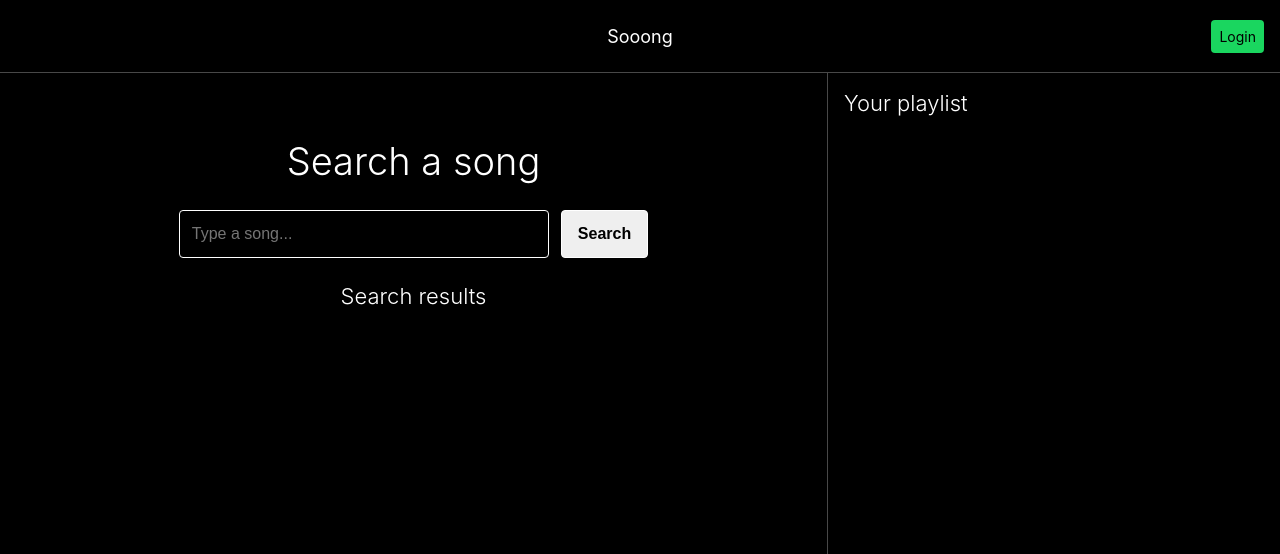
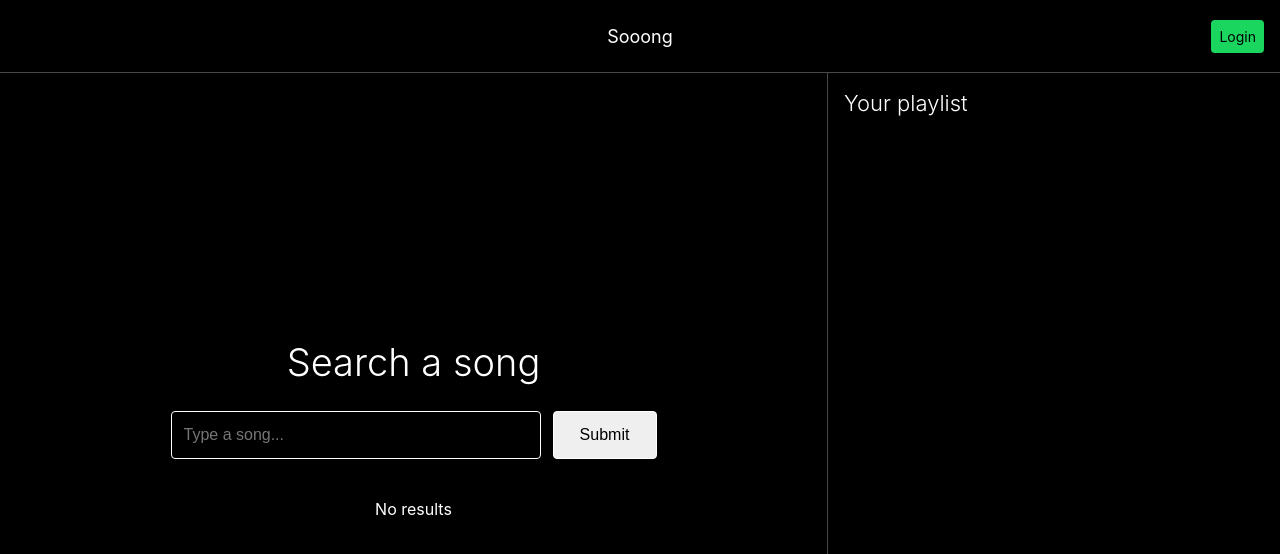
Before and after one commit to bprigent/class-6-spotify-app, a React (Create React App) app: page / in a window 1280 px wide. Shown: the top 554 px of the page. Built offline with nearby package versions, Linux system fonts and the light colour scheme.

Commit message:
finalized search system

```diff
--- a/src/App.css
+++ b/src/App.css
@@ -13,7 +13,9 @@
   display: flex;
   flex-flow: row;
   color: white;
+  overflow: hidden;
 }
+
 
 
 
@@ -22,9 +24,24 @@
 
 .AppCol1 {
   flex: 1;
+
+  padding: 64px;
   background-color: rgb(0, 0, 0);
   border-right: 1px solid #484848;
+
+  display: flex;
+  flex-direction: column;
+  justify-content: center;
+  align-items: center;
+
+  overflow: scroll;
+
 }
+
+
+
+
+
 
 .AppCol2 {
   width: 420px;
@@ -34,10 +51,3 @@
   flex-direction: column;
   align-items: flex-start;
 }
-
-.AppCol1-inner_wrapper {
-  padding: 64px;
-  display: flex;
-  flex-direction: column;
-  align-items: center;
-}
--- a/src/App.js
+++ b/src/App.js
@@ -13,11 +13,9 @@ function App() {
     <div className="App">
       <Nav />
       <div className='appBody'>
-        <div className='AppCol1'>
-          <div className='AppCol1-inner_wrapper'>
-            <FontH1 copy="Search a song" />
-            <Search />
-          </div>
+        <div id="AppCol1" className='AppCol1'>
+          <FontH1 copy="Search a song" />
+          <Search />
         </div>
         <div className='AppCol2'>
           <FontH2 copy="Your playlist" />
@@ -27,4 +25,6 @@ function App() {
   );
 };
 
+
+
 export default App;
--- a/src/Buttons.css
+++ b/src/Buttons.css
@@ -7,6 +7,7 @@
     border-radius: 4px;
     border: 0px;
     text-decoration: none;
+    cursor:pointer;
 }
 
 .BtnGrey {
@@ -18,4 +19,19 @@
     border-radius: 4px;
     border: 0px;
     min-width: 80px;
+    cursor:pointer;
 }
+
+.BtnWhite {
+    font-size: 16px;
+    height: 48px;
+    width: 104px;
+    padding-left: 16px;
+    padding-right: 16px;
+
+    border-radius: 4px;
+    border: 1px solid #ffffff;
+
+    font-weight: 400;
+    cursor:pointer;
+}
--- a/src/Buttons.js
+++ b/src/Buttons.js
@@ -11,3 +11,9 @@ export function BtnGrey(props) {
         <button className="BtnGrey" onClick={props.handleClick} >{props.copy}</button>
     );
 };
+
+export function BtnInputWhite(props) {
+    return (
+        <input className="BtnWhite" type="submit" value={props.copy}/>
+    );
+};
--- a/src/Form.css
+++ b/src/Form.css
@@ -18,15 +18,3 @@
 
     color: #ffffff;
 }
-
-.form-button-input {
-    font-size: 16px;
-    height: 48px;
-    padding-left: 16px;
-    padding-right: 16px;
-
-    border-radius: 4px;
-    border: 1px solid #ffffff;
-
-    font-weight: 700;
-}
--- a/src/Form.js
+++ b/src/Form.js
@@ -1,12 +1,13 @@
 
 import "./Form.css";
+import {BtnInputWhite} from "./Buttons"
 
 function Form({handleSubmit, handleTypeInInput}){
 
     return (
         <form onSubmit={handleSubmit} className="formWrapper">
             <input className="form-text-input" placeholder="Type a song..." type="text" onChange={handleTypeInInput}/>
-            <input className="form-button-input" type="submit" value="Search"/>
+            <BtnInputWhite copy="Submit" />
         </form>
     );
 
--- a/src/Search.js
+++ b/src/Search.js
@@ -1,7 +1,7 @@
-import {useEffect, useState} from 'react';
+import {useState} from 'react';
 import Form from './Form';
 import SongCard from './SongCard';
-import {FontH1, FontH2} from './Fonts';
+import {FontH2} from './Fonts';
 
 import React from 'react';
 import axios from 'axios';
@@ -30,7 +30,12 @@ function Search(){
                 limit: "30"
             }
         })
+        //add data to song object
         setSongs(data.tracks.items)
+
+        //change css class of container to show search on top
+        document.getElementById("AppCol1").style.justifyContent = "flex-start";
+
     };
 
     //Create song result list
@@ -41,14 +46,23 @@ function Search(){
     };
 
     //Get text value inside input
-    const getInputValue = (e) => setSearchKey(e.target.value);
+    const getInputValue = (element) => {
+        //clear songs array of the input is cleared
+        if (!element.target.value) {
+            setSongs([])
+            //change css to center div element
+            document.getElementById("AppCol1").style.justifyContent = "center";
+        }
+        //set text value to enable search
+        setSearchKey(element.target.value)
+    };
 
     return (
-        <div>
+        <>
             <Form handleTypeInInput={getInputValue} handleSubmit={SearchSongs} />
-            <FontH2 copy="Search results"/>
-            <div>{renderSongs()}</div>
-        </div>
+            {!searchKey ? <p>No results</p> : <div>{renderSongs()}</div>}
+        </>
+
     );
 };
 
--- a/src/SongCard.css
+++ b/src/SongCard.css
@@ -5,7 +5,8 @@
     flex-direction: column;
     align-items: flex-start;
     width: 100%;
-    max-width: 448px;
+    width: 448px;
+    text-align: left;
 }
 
 .SongCardTitle {
--- a/src/SpotifyAuth.js
+++ b/src/SpotifyAuth.js
@@ -45,4 +45,5 @@ function SpotifyAuth () {
 };
 
 
+
 export default SpotifyAuth;
```
